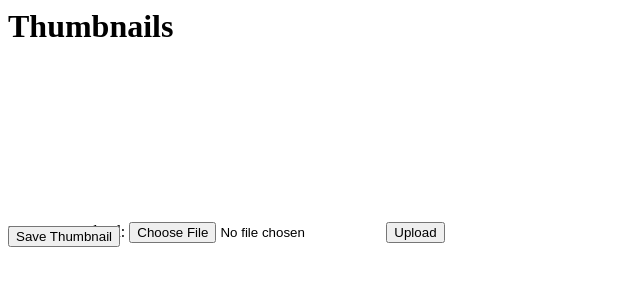
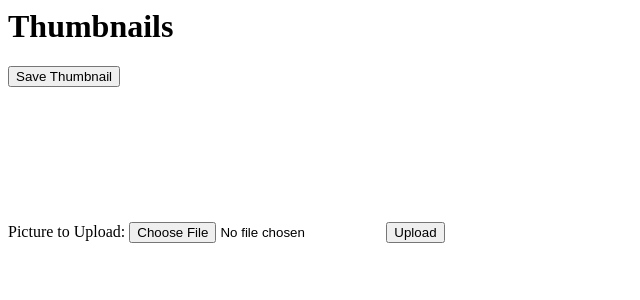
Before and after one commit to MrJaeger/Thumbnails, a PHP site: page / in a window 1280 px wide. Shown: the top 300 px of the page, without its empty margins (0-640 px from the left). Run offline with PHP 8.4, Linux system fonts and the light colour scheme; some libraries are stand-ins or nearby versions.

Commit message:
css stuff

```diff
--- a/css/index.css
+++ b/css/index.css
@@ -13,10 +13,6 @@ form {
 	display: inline-block;
 }
 
-#thumbnail_upload_button {
-	top: 160px;
-}
-
 #thumbnail {
 	overflow: hidden;
 	width: 156px;
--- a/javascript/thumbnails.js
+++ b/javascript/thumbnails.js
@@ -6,7 +6,7 @@ $(function () {
 		success: output_update
 	};
 	$('#upload_form').ajaxForm(options);
-	$('#thumbnail #thumbnail_upload_form').click(function(e) {
+	$('#thumbnail #thumbnail_upload_button').click(function(e) {
 		if(main_width === undefined) {
 			return false;
 		} else {
@@ -46,6 +46,7 @@ function output_update(data, sText, xhr, $form) {
 		var thumbnail_image = "<img style=\"position: relative;\" src=\"assets/full_size/" + imgData["name"] + "\" />";
 		$('#thumbnail > img').remove();
 		$('#thumbnail').append(thumbnail_image);
+		$('#thumbnail_upload_button').css('top': '170px', 'right': main_width+110)
 	}
 }
 
```
